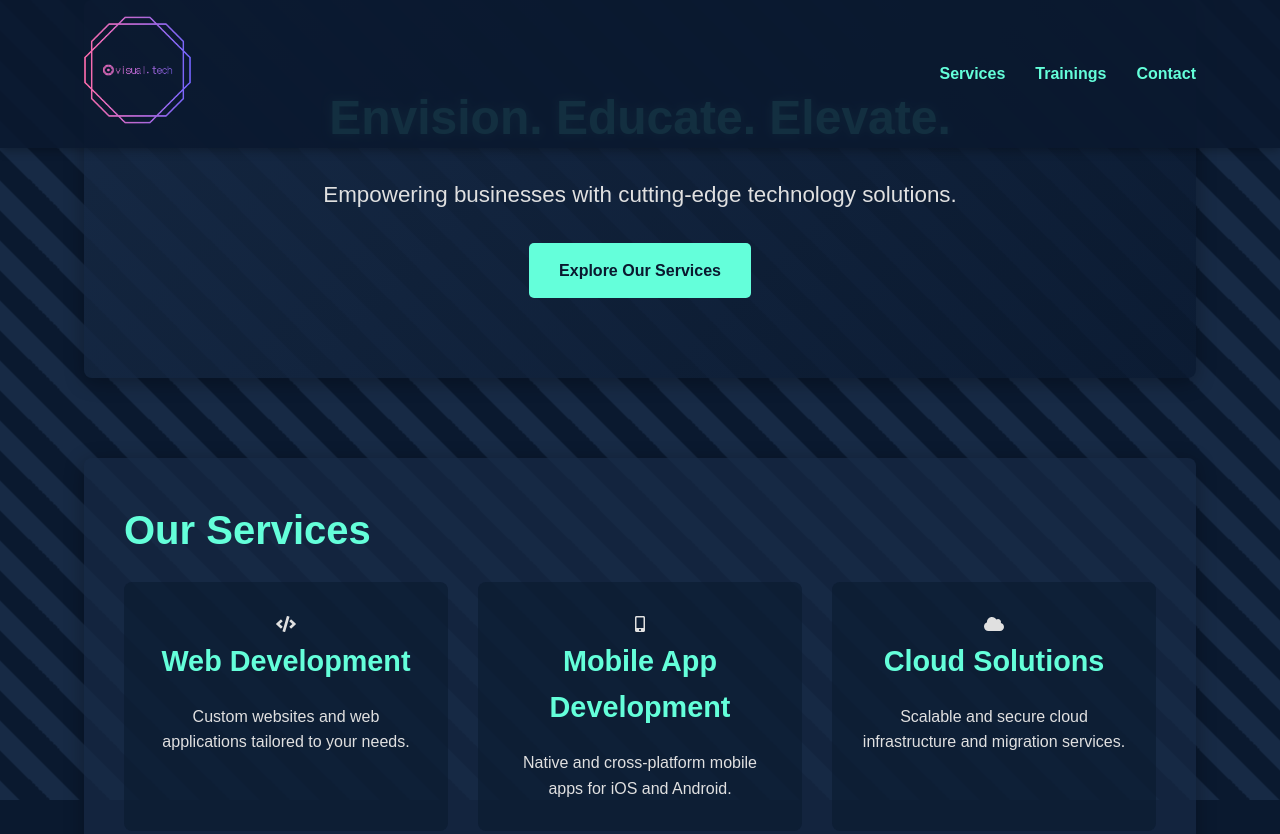
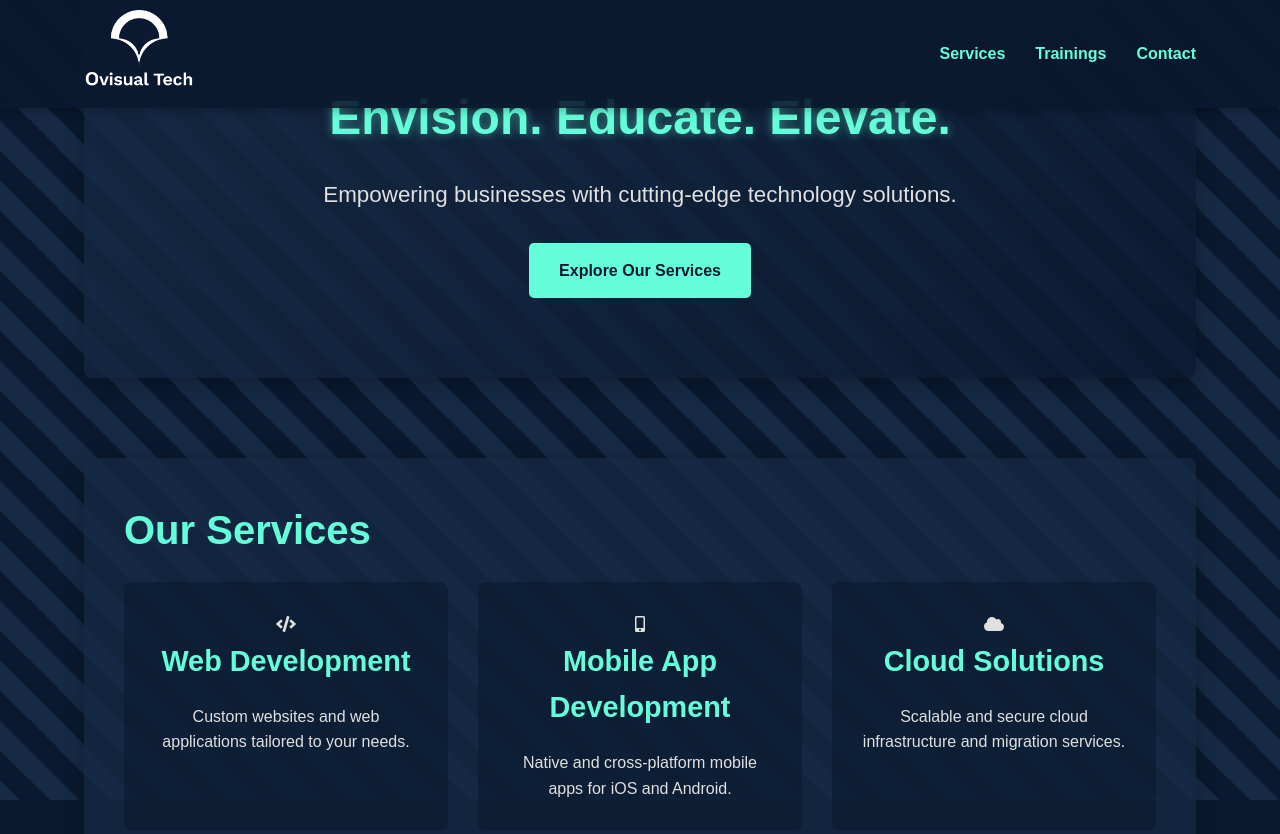
Before and after one commit to ovisual/ovisual.tech, a plain HTML site: page index.html in a window 1280 px wide. Shown: the top 834 px of the page. Drawn offline with Linux system fonts and the light colour scheme.

Commit message:
Add files via upload

```diff
--- a/index.html
+++ b/index.html
@@ -5,6 +5,7 @@
     <meta name="viewport" content="width=device-width, initial-scale=1.0">
     <title>Ovisual Technologies</title>
     <link rel="stylesheet" href="style.css">
+    <link rel="ovisual icon" href="ovisual_logo_blue_icon.png" type="image/x-icon">
     <script src="https://cdnjs.cloudflare.com/ajax/libs/font-awesome/5.15.3/js/all.min.js"></script>
 </head>
 <body>
@@ -12,7 +13,7 @@
     <header>
         <div class="container">
             <div class="logo">
-                <img src="logo2.png" alt="Ovisual Technologies Logo" />
+                <img src="ovisual_logo_white.png" alt="Ovisual Technologies Logo" />
             </div>
             <nav>
                 <ul>
--- a/style.css
+++ b/style.css
@@ -79,7 +79,7 @@ header .container {
 }
 
 .logo img {
-    max-height: 120px;
+    max-height: 80px;
     width: auto;
 
 }
```
Also changed, not shown: ovisual_logo_blue_icon.png (added), ovisual_logo_white.png (added).
